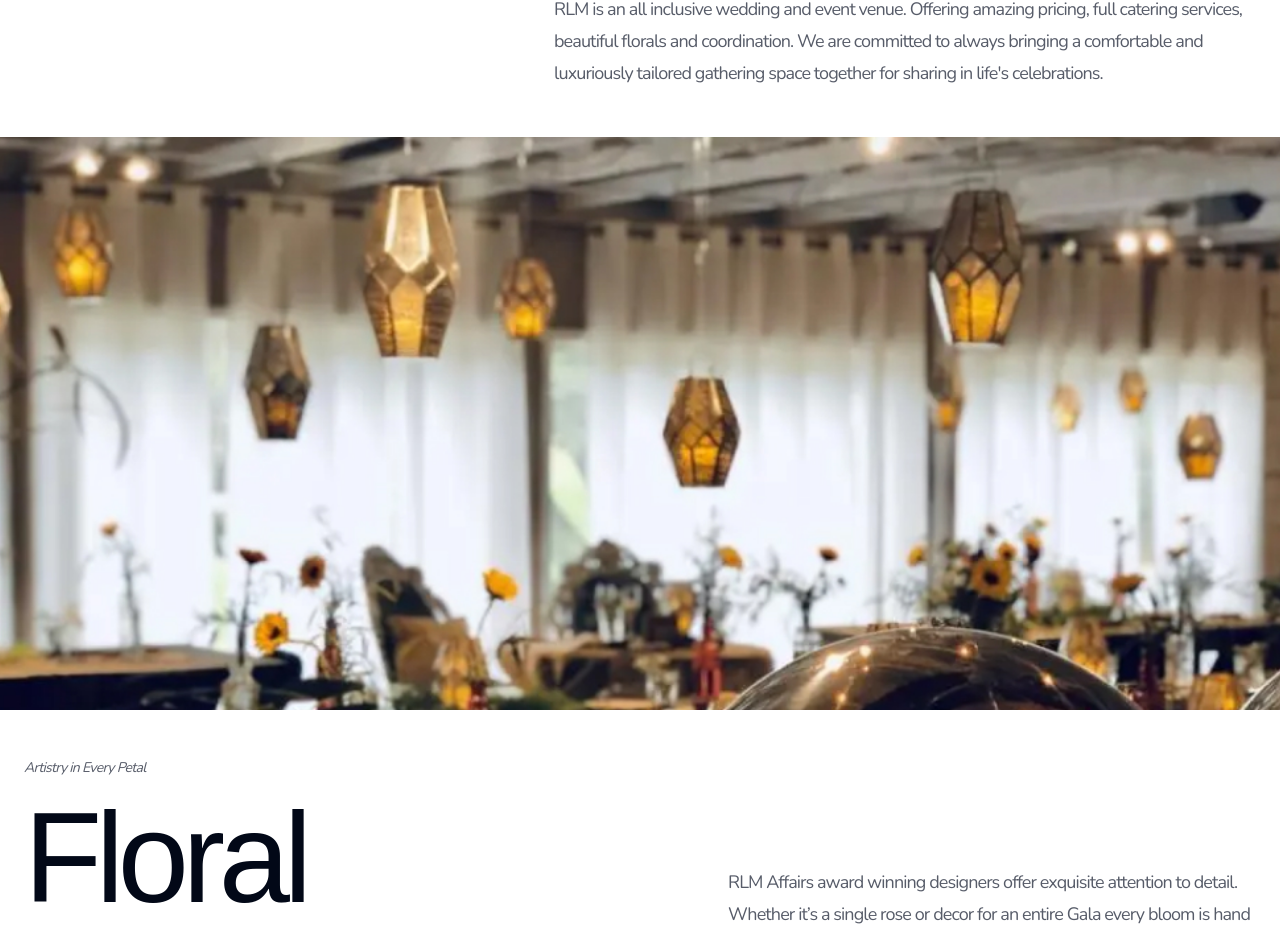
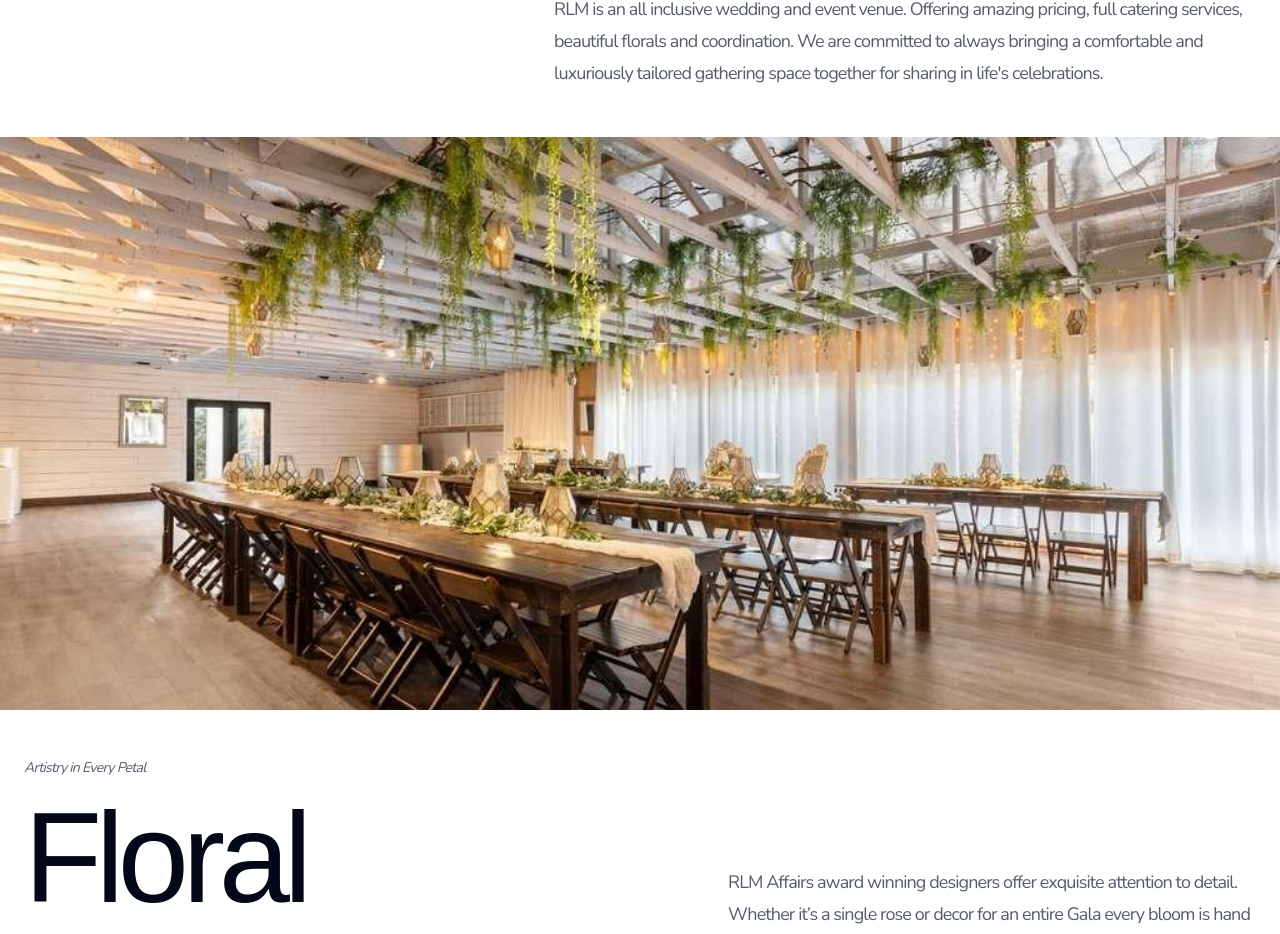
Before and after one commit to Dillonzellis/rlmaffairs-v4, a Next.js app: page / in a window 1280 px wide. Shown: the part 1071-2005 px from the top of the page. Built offline with nearby package versions, Linux system fonts and the light colour scheme; a web font is replaced by a local one.

Commit message:
style:change home venue img feat

```diff
--- a/src/app/page.tsx
+++ b/src/app/page.tsx
@@ -3,7 +3,6 @@ import { HomeVenue } from "@/components/sections/home/HomeVenue";
 import { HomeCatering } from "@/components/sections/home/HomeCatering";
 import { LoveLetters } from "@/components/sections/home/LoveLetters";
 import { PageHero } from "@/components/common/PageHero";
-import { HomeHashLinks } from "@/data/navLinks";
 
 export default function Home() {
   return (
--- a/src/components/sections/home/HomeVenue.tsx
+++ b/src/components/sections/home/HomeVenue.tsx
@@ -22,7 +22,7 @@ export const HomeVenue = () => {
           celebrations.
         </BodyText>
       </MaxWidthWrapper>
-      <BackgroundImage imageUrl="/venue-feat.jpg" />
+      <BackgroundImage imageUrl="/venue-1.jpg" />
     </section>
   );
 };
```
Also changed, not shown: public/venue-1.jpg (renamed from public/rlm web 1.jpg).
